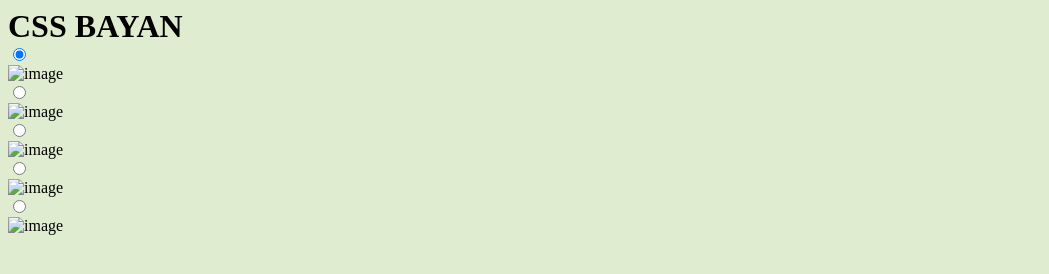
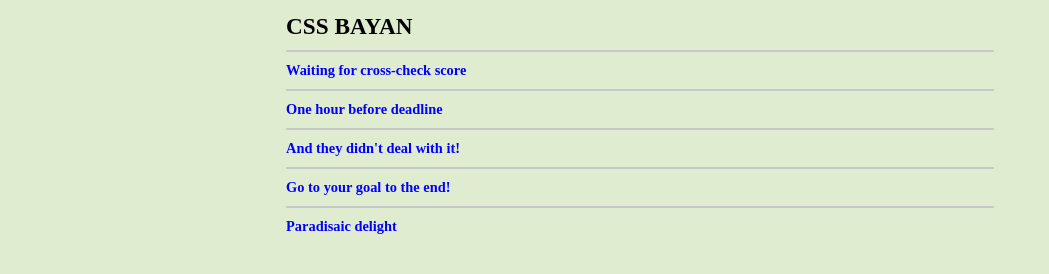
Before and after one commit to SvetlankaBaturkina/css00000000Bayan, a plain HTML site: page cssBayan/index.html in a window 1280 px wide. Shown: the whole page, without its empty margins (0-1049 px from the left). Drawn offline with Linux system fonts and the light colour scheme.

Commit message:
feat: add memes (Fri, Mar 10, 2023 8:22:56 PM)

```diff
--- a/cssBayan/index.html
+++ b/cssBayan/index.html
@@ -23,11 +23,11 @@
                         <input class="meme-dot" type="radio" name="control" id = "meme1" checked>
                         <label class ="meme-button" for="meme1">
                             <div class="meme-plus">
-                                <p class="meme-title"></p>
+                                <p class="meme-title">Waiting for cross-check score</p>
                                 <div class="plus"></div>
                             </div>
                             <div class="meme-image1">
-                                <img class="image-one image" src="" alt="image">
+                                <img class="image-one image" src="./assets/images/meme1.jpg" alt="image">
                             </div>
                         </label>
                     </div>
@@ -37,11 +37,11 @@
                         <input class="meme-dot" type="radio" name="control" id = "meme2">
                         <label class ="meme-button" for="meme2">
                             <div class="meme-plus">
-                                <p class="meme-title"></p>
+                                <p class="meme-title">One hour before deadline</p>
                                 <div class="plus"></div>
                             </div>
                             <div class="meme-image2">
-                                <img class="image-two image" src="" alt="image">
+                                <img class="image-two image" src="./assets/images/meme2.jpg" alt="image">
                             </div>
                         </label>
                     </div>
@@ -51,11 +51,11 @@
                         <input class="meme-dot" type="radio" name="control" id = "meme3">
                         <label class ="meme-button" for="meme3">
                             <div class="meme-plus">
-                                <p class="meme-title"></p>
+                                <p class="meme-title">And they didn't deal with it!</p>
                                 <div class="plus"></div>
                             </div>
                             <div class="meme-image3">
-                                <img class="image-three image" src="" alt="image">
+                                <img class="image-three image" src="./assets/images/meme3.jpg" alt="image">
                             </div>
                         </label>
                     </div>
@@ -65,11 +65,11 @@
                         <input class="meme-dot" type="radio" name="control" id = "meme4">
                         <label class ="meme-button" for="meme4">
                             <div class="meme-plus">
-                                <p class="meme-title"></p>
+                                <p class="meme-title">Go to your goal to the end!</p>
                                 <div class="plus"></div>
                             </div>
                             <div class="meme-image4">
-                                <img class="image-four image" src="" alt="image">
+                                <img class="image-four image" src="./assets/images/meme4.jpg" alt="image">
                             </div>
                         </label>
                     </div>
@@ -79,11 +79,11 @@
                         <input class="meme-dot" type="radio" name="control" id = "meme5">
                         <label class ="meme-button" for="meme5">
                             <div class="meme-plus">
-                                <p class="meme-title"></p>
+                                <p class="meme-title">Paradisaic delight</p>
                                 <div class="plus"></div>
                             </div>
                             <div class="meme-image5">
-                                <img class="image-five image" src="" alt="image">
+                                <img class="image-five image" src="./assets/images/meme5.jpg" alt="image">
                             </div>
                         </label>
                     </div>
--- a/cssBayan/style.css
+++ b/cssBayan/style.css
@@ -15,3 +15,62 @@ p {
 body {
     background-color: rgb(224, 236, 207);
 }
+
+.header-container,
+.main-container {
+     max-width: 56%;
+     margin: 0 auto;
+}
+
+.title {
+    padding-top: 0.3125rem;
+    padding-bottom: 0.625rem;
+    border-bottom: 0.125rem solid #c6c8ca;
+    font-size: 1.45rem;
+}
+
+.meme-title {
+    padding-top: 0.625rem;
+    padding-bottom: 0.3125rem;
+    font-size: 0.9rem;
+    font-weight: bold;
+    color: blue;
+}
+
+.meme-plus {
+    display: flex;
+    justify-content: space-between;
+    align-items: center;
+}
+
+.memes {
+    padding-bottom: 0.3125rem;
+}
+
+.meme-one,
+.meme-two,
+.meme-three,
+.meme-four {
+    padding-bottom: 0.3125rem;
+    border-bottom: 0.125rem solid #c6c8ca;
+}
+
+.meme-dot {
+    display: none;
+    width: 0;
+    height: 0;
+}
+
+.meme-image1,
+.meme-image2,
+.meme-image3,
+.meme-image4,
+.meme-image5 {
+    display: none;
+}
+
+.image {
+    display: block;
+    width: 50%;
+    margin: 0 auto;
+}
```
Also changed, not shown: cssBayan/assets/images/meme1.jpg (added), cssBayan/assets/images/meme2.jpg (added), cssBayan/assets/images/meme3.jpg (added), cssBayan/assets/images/meme4.jpg (added), cssBayan/assets/images/meme5.jpg (added).
